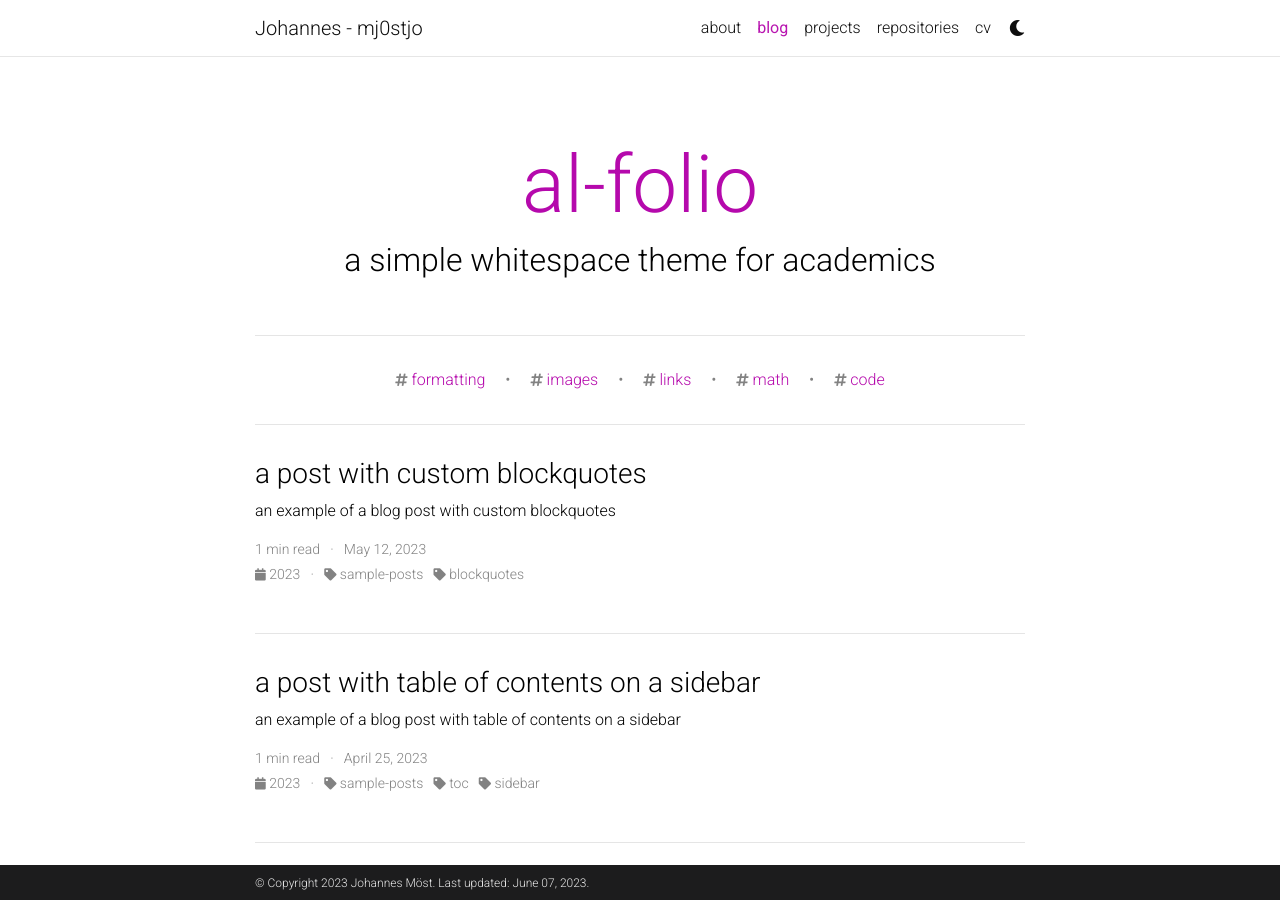
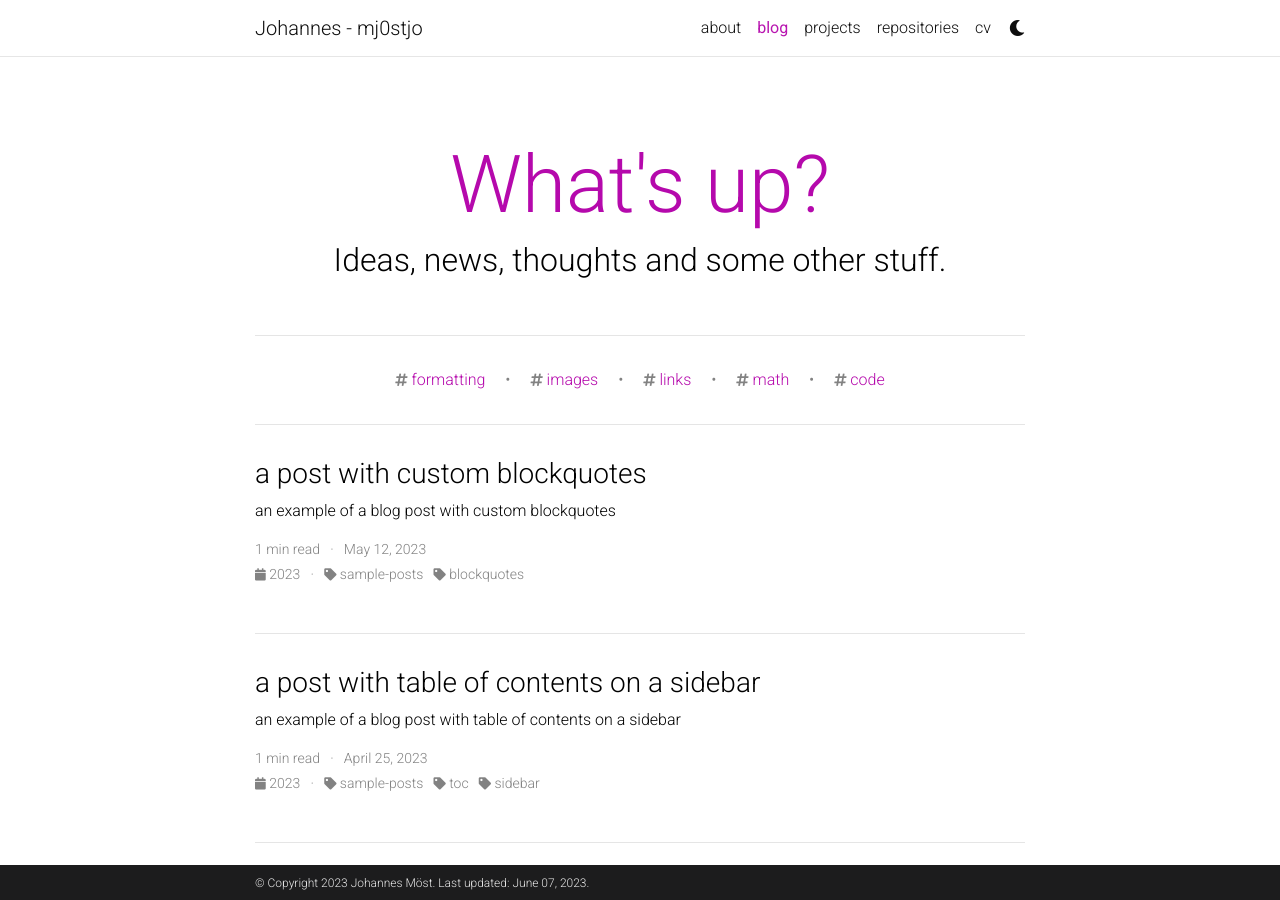
Before and after one commit to mj0stjo/mj0stjo.github.io, a Jekyll site: the page built from blog/index.html, in a window 1280 px wide and 900 px high. Built offline with Jekyll 4.4.1, drawn with Linux system fonts in a browser that asks for light colours; the list of posts is cut into pages by our own code; comment, search, counter and statistics services are not loaded; a style sheet for code colours, icons or effects is not loaded.

Commit message:
Update blog info

```diff
--- a/_config.yml
+++ b/_config.yml
@@ -119,9 +119,9 @@ bing_site_verification:  # out your bing-site-verification ID (Bing Webmaster)
 # Blog
 # -----------------------------------------------------------------------------
 
-blog_name: al-folio # blog_name will be displayed in your blog page
+blog_name: What's up? # blog_name will be displayed in your blog page
 blog_nav_title: blog # your blog must have a title for it to be displayed in the nav bar
-blog_description: a simple whitespace theme for academics
+blog_description: Ideas, news, thoughts and some other stuff.
 permalink: /blog/:year/:title/
 
 # Pagination
```
